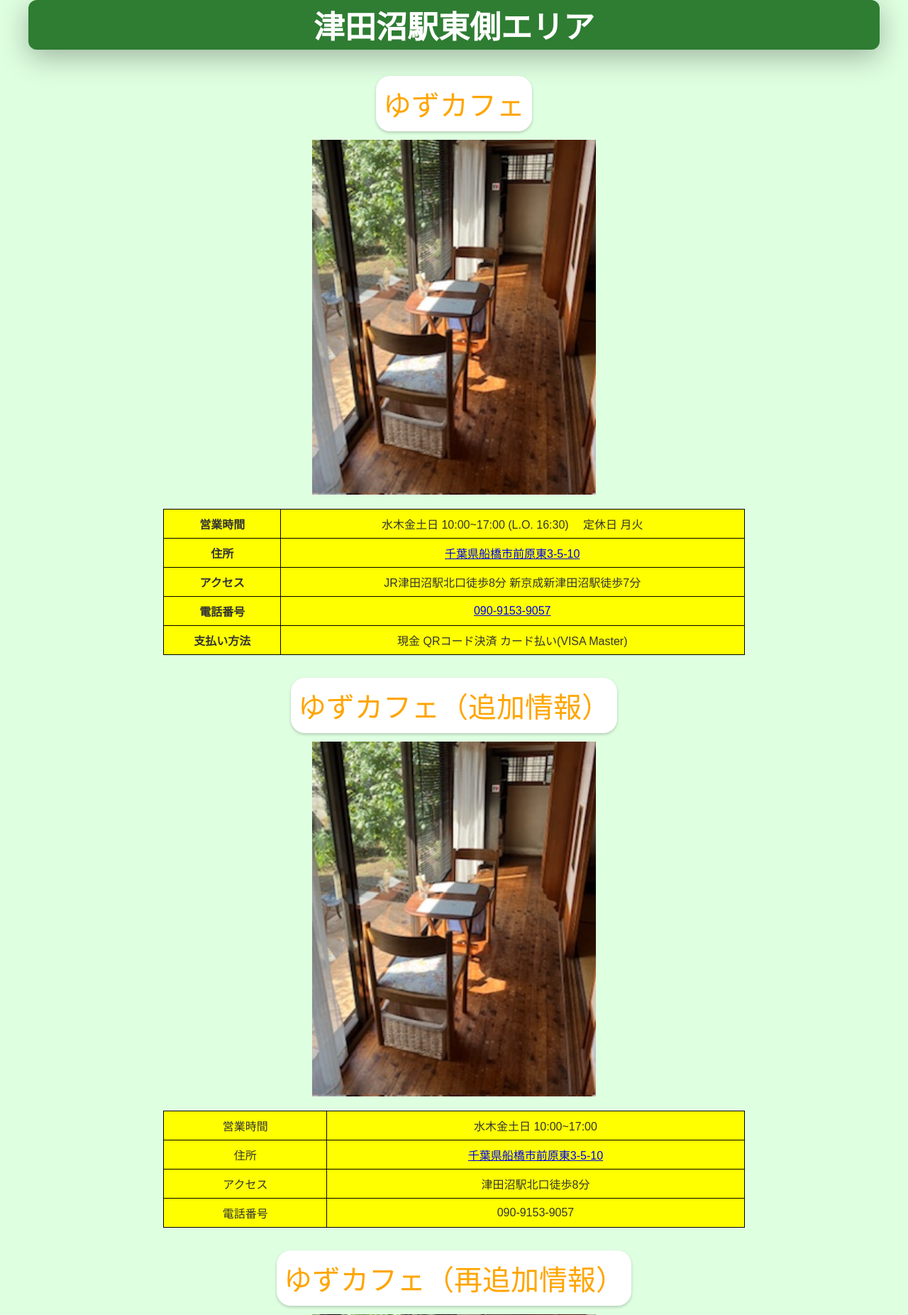
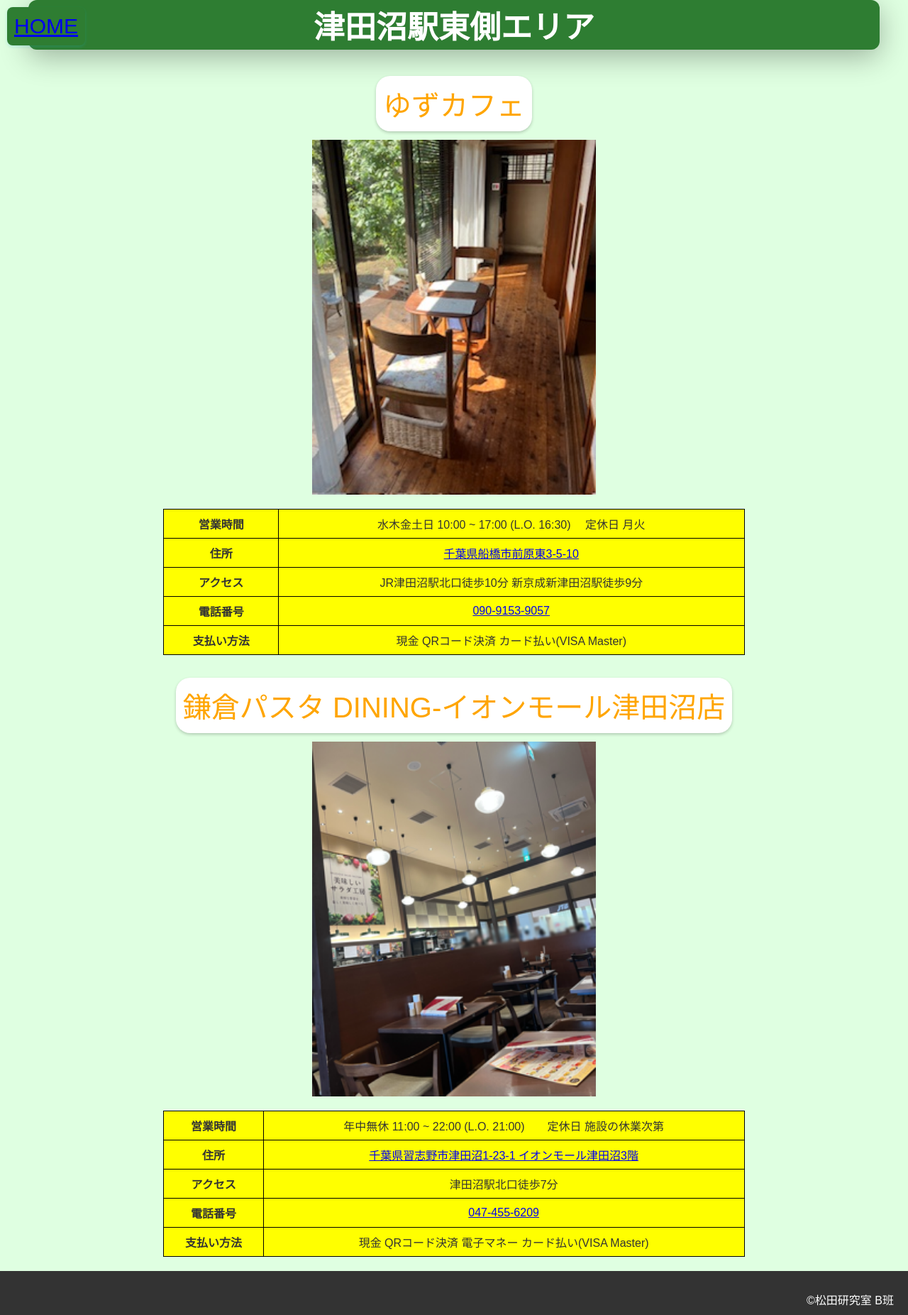
Before and after one commit to yabukilab/matsuda-b, a PHP site: page /part2.html in a window 1280 px wide. Shown: the top 1853 px of the page at 71% size. Run offline with PHP 8.4, Linux system fonts and the light colour scheme.

Commit message:
part2ほぼ完成

```diff
--- a/htdocs/part2.css
+++ b/htdocs/part2.css
@@ -8,6 +8,23 @@
     background: #dfffe1; /* Brighter green background */
     font-family: 'Arial', sans-serif;
     color: #333;
+  }
+
+  .home-link {
+    position: fixed; /* ページをスクロールしても位置を固定 */
+    top: 10px; /* 上から10pxの位置に配置 */
+    left: 10px; /* 左から10pxの位置に配置 */
+    font-size: 30px; /* 文字の大きさ */
+    background-color: #2E7D32; /* 背景色を緑に */
+    padding: 10px; /* パディングを追加 */
+    border-radius: 8px; /* 角を丸く */
+    box-shadow: 0 2px 4px rgba(33, 186, 224, 0.2); /* 軽い影を追加 */
+    color: rgb(255, 255, 255); /* 文字色を白に */
+    text-decoration: none; /* 下線を削除 */
+  }
+
+  .home-link a:hover {
+    background-color: #3376db; /* ホバー時の背景色変更 */
   }
 
   div.head {
--- a/htdocs/part2.html
+++ b/htdocs/part2.html
@@ -83,6 +83,11 @@
 
 <body>
 
+  <!-- 左上に表示されるHOMEリンク -->
+  <div class="home-link">
+    <a href="index.html">HOME</a>
+  </div>
+
   <div class="class">
     <h1>津田沼駅東側エリア</h1>
   </div>
@@ -107,7 +112,7 @@
         <tbody>
           <tr>
             <td><strong>営業時間</strong></td>
-            <td>水木金土日 10:00~17:00 (L.O. 16:30)  　定休日 月火</td>
+            <td>水木金土日 10:00 ~ 17:00 (L.O. 16:30)  　定休日 月火</td>
           </tr>
           <tr>
             <td><strong>住所</strong></td>
@@ -115,7 +120,7 @@
           </tr>
           <tr>
             <td><strong>アクセス</strong></td>
-            <td>JR津田沼駅北口徒歩8分 新京成新津田沼駅徒歩7分</td>
+            <td>JR津田沼駅北口徒歩10分 新京成新津田沼駅徒歩9分</td>
           </tr>
           <tr>
             <td><strong>電話番号</strong></td>
@@ -129,14 +134,13 @@
       </table>
 
       <!-- 2つ目の情報ボックス -->
-      <div class="section-title">ゆずカフェ（追加情報）</div>
+      <div class="section-title">鎌倉パスタ DINING-イオンモール津田沼店</div>
       <div class="image-container">
         <div class="slides" id="slides2">
-          <img src="IMG_9604.jpg" alt="ゆずカフェの画像1">
-          <img src="IMG_9610.jpg" alt="ゆずカフェの画像2">
-          <img src="IMG_9612.jpg" alt="ゆずカフェの画像3">
-          <img src="IMG_9616.jpg" alt="ゆずカフェの画像4">
-          <img src="IMG_9617.jpg" alt="ゆずカフェの画像5">
+          <img src="無題24_20241015191614.PNG" >
+          <img src="IMG_9945.jpg">
+          <img src="IMG_9947.jpg">
+          <img src="IMG_9952.jpg">
         </div>
       </div>
 
@@ -144,57 +148,28 @@
       <table>
         <tbody>
           <tr>
-            <td>営業時間</td>
-            <td>水木金土日 10:00~17:00</td>
+            <td><strong>営業時間</strong></td>
+            <td>年中無休 11:00 ~ 22:00 (L.O. 21:00)　　定休日 施設の休業次第</td>
           </tr>
           <tr>
-            <td>住所</td>
-            <td><a href="https://maps.app.goo.gl/iw1JVAoDpwxxVSjw7">千葉県船橋市前原東3-5-10</a></td>
+            <td><strong>住所</strong></td>
+            <td><a href="https://maps.app.goo.gl/ZSUtBH6FJorWtFXJ6">千葉県習志野市津田沼1-23-1 イオンモール津田沼3階</a></td>
           </tr>
           <tr>
-            <td>アクセス</td>
-            <td>津田沼駅北口徒歩8分</td>
+            <td><strong>アクセス</strong></td>
+            <td>津田沼駅北口徒歩7分</td>
           </tr>
           <tr>
-            <td>電話番号</td>
-            <td>090-9153-9057</td>
+            <td><strong>電話番号</strong></td>
+            <td><a href="tel:047-455-6209">047-455-6209</a></td>
+          </tr>
+          <tr>
+            <td><strong>支払い方法</strong></td>
+            <td>現金 QRコード決済 電子マネー カード払い(VISA Master)</td>
           </tr>
         </tbody>
       </table>
 
-      <!-- 3つ目の情報ボックス -->
-      <div class="section-title">ゆずカフェ（再追加情報）</div>
-      <div class="image-container">
-        <div class="slides" id="slides3">
-          <img src="IMG_9604.jpg" alt="ゆずカフェの画像1">
-          <img src="IMG_9610.jpg" alt="ゆずカフェの画像2">
-          <img src="IMG_9612.jpg" alt="ゆずカフェの画像3">
-          <img src="IMG_9616.jpg" alt="ゆずカフェの画像4">
-          <img src="IMG_9617.jpg" alt="ゆずカフェの画像5">
-        </div>
-      </div>
-
-      <!-- 表の作成 -->
-      <table>
-        <tbody>
-          <tr>
-            <td>営業時間</td>
-            <td>水木金土日 10:00~17:00</td>
-          </tr>
-          <tr>
-            <td>住所</td>
-            <td><a href="https://maps.app.goo.gl/iw1JVAoDpwxxVSjw7">千葉県船橋市前原東3-5-10</a></td>
-          </tr>
-          <tr>
-            <td>アクセス</td>
-            <td>津田沼駅北口徒歩8分</td>
-          </tr>
-          <tr>
-            <td>電話番号</td>
-            <td>090-9153-9057</td>
-          </tr>
-        </tbody>
-      </table>
     </div>
   </div>
 
@@ -205,13 +180,10 @@
   <script>
     let currentIndex1 = 0; // 最初のスライドのインデックス
     let currentIndex2 = 0; // 2つ目のスライドのインデックス
-    let currentIndex3 = 0; // 3つ目のスライドのインデックス
     const slides1 = document.querySelector('#slides1'); // 最初のスライドの親要素
     const slides2 = document.querySelector('#slides2'); // 2つ目のスライドの親要素
-    const slides3 = document.querySelector('#slides3'); // 3つ目のスライドの親要素
     const totalSlides1 = document.querySelectorAll('#slides1 img').length; // 最初のスライドの総数
     const totalSlides2 = document.querySelectorAll('#slides2 img').length; // 2つ目のスライドの総数
-    const totalSlides3 = document.querySelectorAll('#slides3 img').length; // 3つ目のスライドの総数
 
     function showNextSlide(slides, currentIndex, totalSlides) {
       if (currentIndex === totalSlides - 1) {
@@ -226,7 +198,6 @@
     setInterval(() => {
       currentIndex1 = showNextSlide(slides1, currentIndex1, totalSlides1); // 最初のスライドを更新
       currentIndex2 = showNextSlide(slides2, currentIndex2, totalSlides2); // 2つ目のスライドを更新
-      currentIndex3 = showNextSlide(slides3, currentIndex3, totalSlides3); // 3つ目のスライドを更新
     }, 3000); // 3秒ごとにスライドを切り替え
   </script>
 
```
Also changed, not shown: htdocs/IMG_9945.jpg (added), htdocs/IMG_9947.jpg (added), htdocs/IMG_9952.jpg (added), htdocs/無題24_20241015191614.PNG (added), htdocs/無題25_20241015191647.PNG (added).
